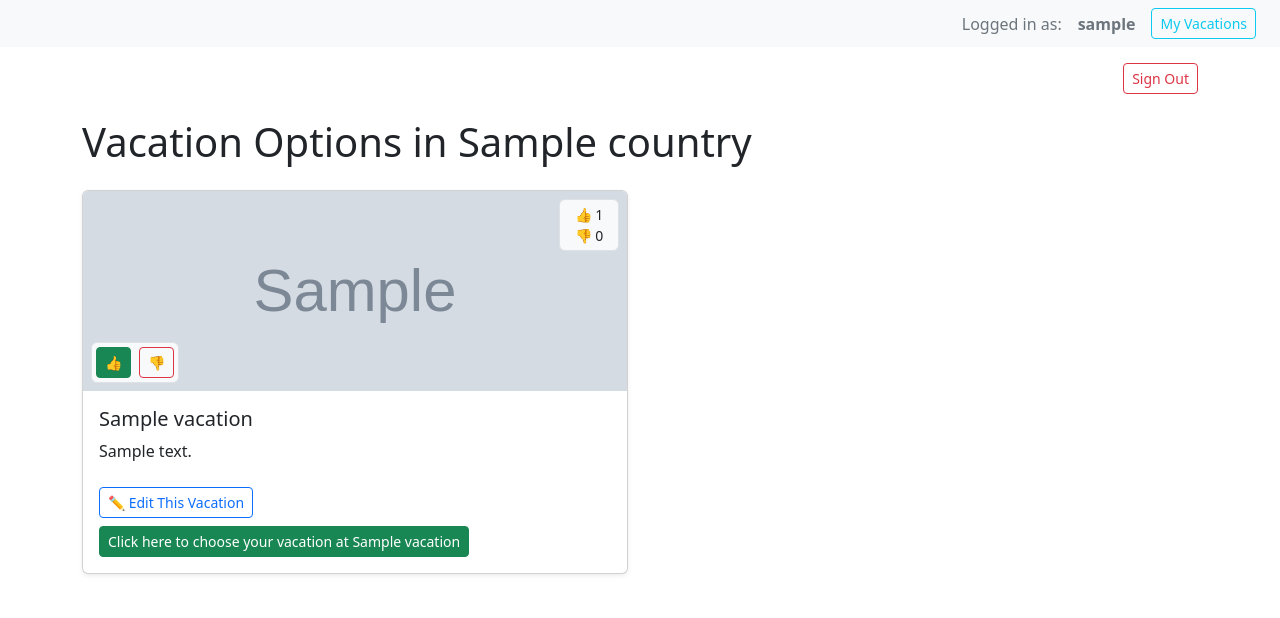
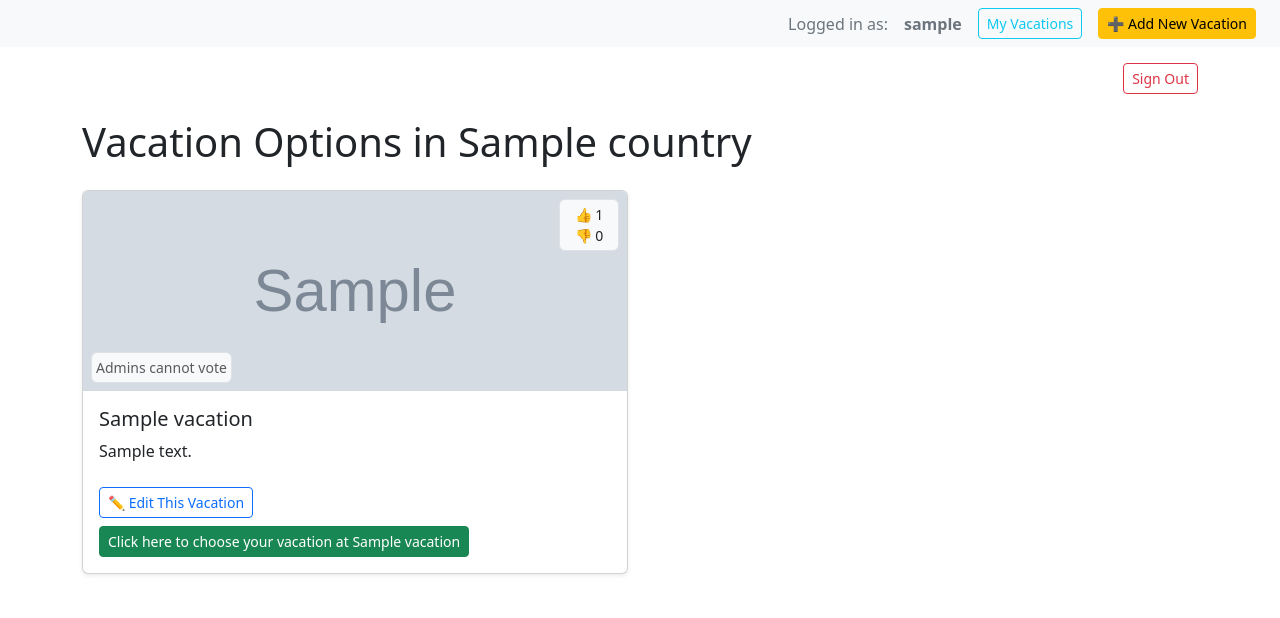
Before and after one commit to eladgnr/vacations, a Django app: a page that uses vacations/templates/vacations/base.html in a window 1280 px wide. Shown: the top 618 px of the page. Run offline with Django 5.2, Linux system fonts and the light colour scheme; a user stored in the database is signed in; tables that the repository leaves empty hold one stand-in row (values such as "Sample post"); grey boxes marked "Sample" are stand-in pictures; parts of the project's set-up code (start-up, migrations or seed data) failed here and were passed over.

Commit message:
added few admin buttons and remove admin likes possibility

```diff
--- a/vacations/templates/vacations/base.html
+++ b/vacations/templates/vacations/base.html
@@ -25,9 +25,17 @@
     {% if user.is_authenticated %}
     <div class="d-flex justify-content-end align-items-center p-2 pe-4 bg-light text-secondary gap-3">
         Logged in as: <strong>{{ user.username }}</strong>
+
         <a href="{% url 'my_vacations' %}" class="btn btn-outline-info btn-sm">My Vacations</a>
+
+        {% if user.is_staff %}
+        <a href="/admin/vacations/vacation/add/" class="btn btn-warning btn-sm">
+            ➕ Add New Vacation
+        </a>
+        {% endif %}
     </div>
     {% endif %}
+
 
     <!-- Sign Out button for logged-in users -->
     {% if user.is_authenticated %}
--- a/vacations/templates/vacations/country_detail.html
+++ b/vacations/templates/vacations/country_detail.html
@@ -23,6 +23,9 @@
 
                     <!-- Vote Buttons (bottom-left with grey box) -->
                     <div class="position-absolute bottom-0 start-0 m-2 p-1 bg-light border rounded text-center">
+                        {% if user.is_authenticated %}
+                        {% if not user.is_staff %}
+
                         <form method="post" action="{% url 'vacation_like' vacation.id %}">
                             {% csrf_token %}
                             <button type="submit" name="is_like" value="true"
@@ -30,7 +33,12 @@
                             <button type="submit" name="is_like" value="false"
                                 class="btn btn-sm {% if vacation.user_vote is False %}btn-danger{% else %}btn-outline-danger{% endif %}">👎</button>
                         </form>
+                        {% else %}
+                        <div class="text-muted small">Admins cannot vote</div>
+                        {% endif %}
+                        {% endif %}
                     </div>
+
 
 
 
@@ -43,10 +51,11 @@
                     <p class="text-muted">No description provided.</p>
                     {% endif %}
                     {% if user.is_staff %}
-                    <a href="{% url 'vacation_edit' vacation.id %}" class="btn btn-outline-primary btn-sm mt-2">
+                    <a href="/admin/vacations/vacation/" class="btn btn-outline-primary btn-sm mt-2">
                         ✏️ Edit This Vacation
                     </a>
                     {% endif %}
+
 
                     <a href="{% url 'choose_vacation' vacation.id %}" class="btn btn-success btn-sm mt-2">
                         Click here to choose your vacation at {{ vacation.title }}
--- a/vacations/views.py
+++ b/vacations/views.py
@@ -1,30 +1,23 @@
-from .forms import CustomUserCreationForm  # adjust import path if needed
-from django.shortcuts import render, redirect
-from django.contrib.auth import login  # <-- add this import
+from django.shortcuts import render, redirect, get_object_or_404
+from django.contrib.auth import login
 from django.contrib.auth.decorators import login_required
-from django.shortcuts import render, get_object_or_404
-from .models import Country, Vacation
+from django.views.decorators.http import require_POST
 from django.views.generic.edit import UpdateView
+from django.contrib import messages
+from django.contrib.auth.mixins import UserPassesTestMixin
 from django.urls import reverse_lazy
-from django.contrib import messages
-from django.shortcuts import redirect
-from django.contrib.auth.mixins import UserPassesTestMixin
+
+from django.contrib.auth.models import User
+from .models import Country, Vacation, VacationLike, VacationBooking
 from .forms import CustomUserCreationForm
-from django.db import models
-from django.contrib.auth.models import User
-from .models import VacationBooking
 from .utils import get_country_weather
-from .models import Vacation, VacationLike
-from django.views.decorators.http import require_POST
-from .models import Vacation, VacationLike
-from django.contrib import messages
 
 
 @require_POST
 @login_required
 def vacation_like(request, vacation_id):
     # Only non-admins can vote
-    if request.user.is_staff:
+    if hasattr(request.user, 'job_id') and request.user.job_id == 2:
         messages.error(request, "Admins cannot vote.")
         return redirect(request.META.get('HTTP_REFERER', '/'))
 
@@ -87,7 +80,6 @@ def register(request):
     else:
         form = CustomUserCreationForm()
     return render(request, "vacations/register.html", {"form": form})
-
 
 
 # @login_required
```
Also changed, not shown: vacations/forms.py (+0 -14 lines).
